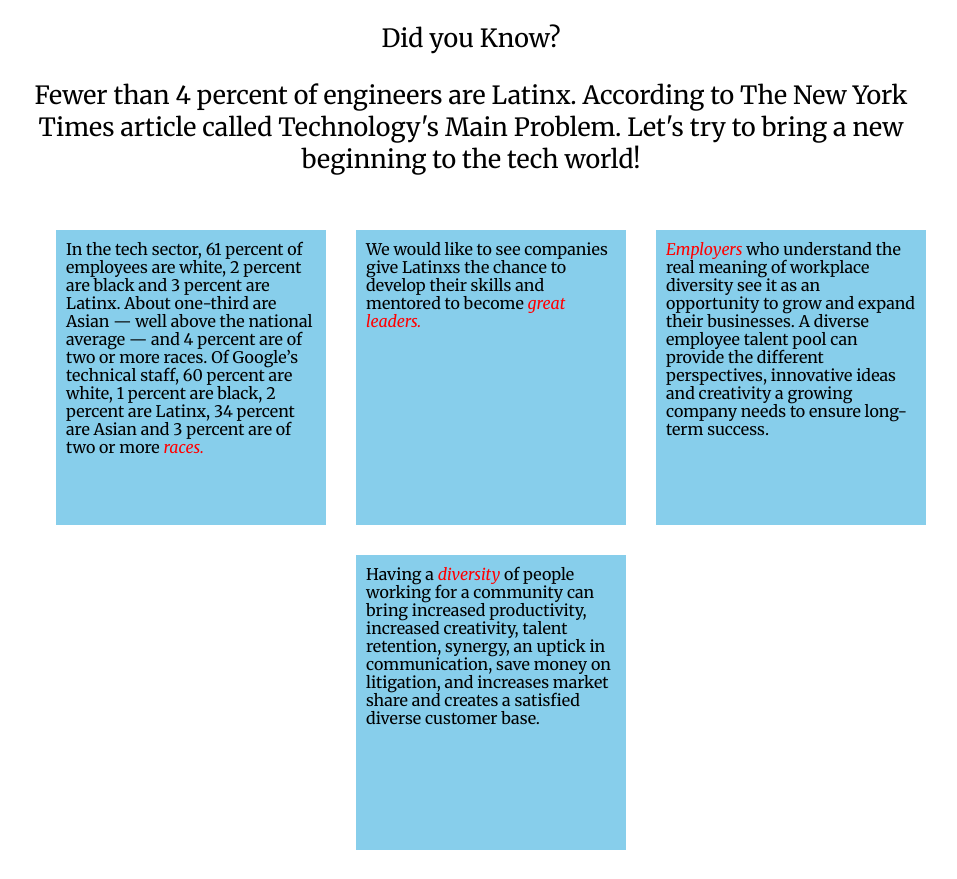
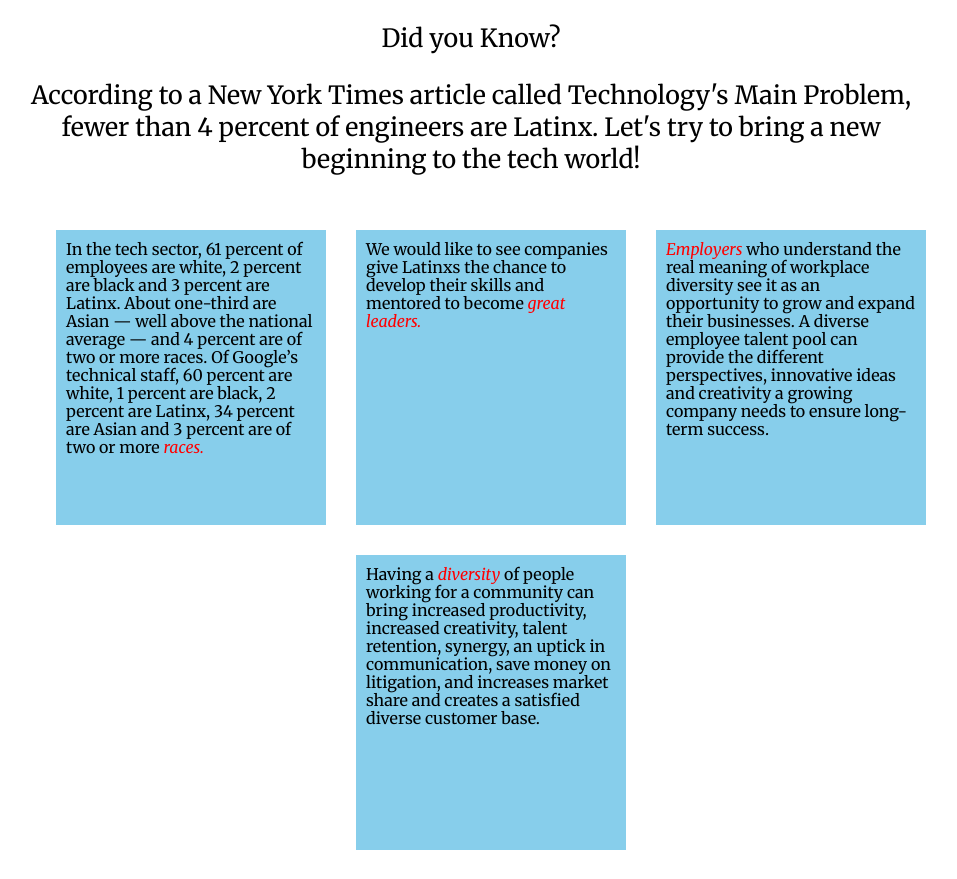
Before and after one commit to berlandez/latinx, a plain HTML site: page index.html in a window 1280 px wide. Shown: the part 855-1734 px from the top of the page, without its empty margins (169-1126 px from the left). Drawn offline with Linux system fonts and the light colour scheme; grey boxes are pictures that could not be loaded; a web font is replaced by a local one.

Commit message:
fixed grammatical error

```diff
--- a/index.html
+++ b/index.html
@@ -55,8 +55,7 @@
 
 
           <center><p>Did you Know? </p></center>
-          <p>Fewer than 4 percent of engineers are Latinx.
-            According to The New York Times article called Technology's Main Problem.
+          <p>According to a New York Times article called Technology's Main Problem, fewer than 4 percent of engineers are Latinx.
             Let's try to bring a new beginning to the tech world!
           </p>
         </div>
```
